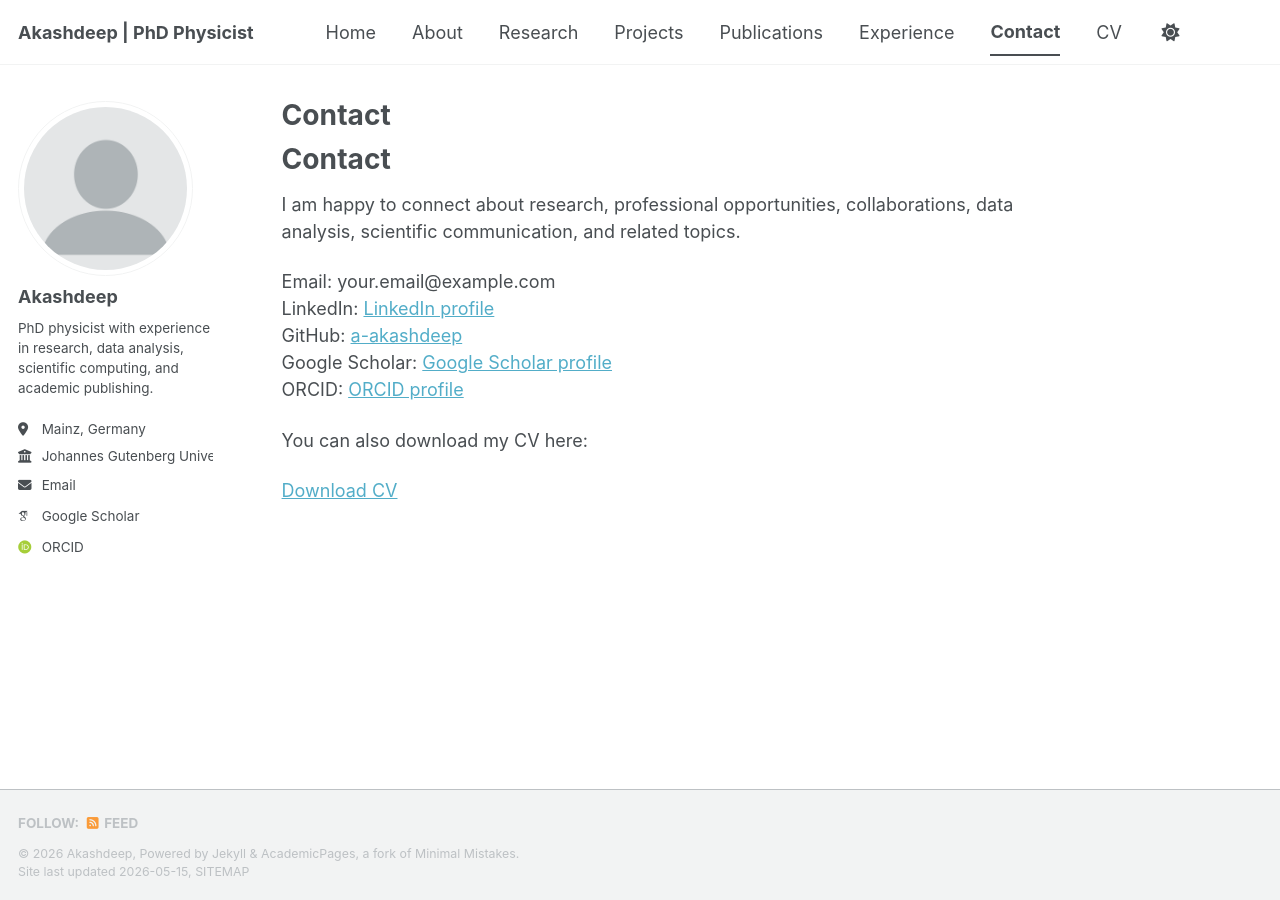
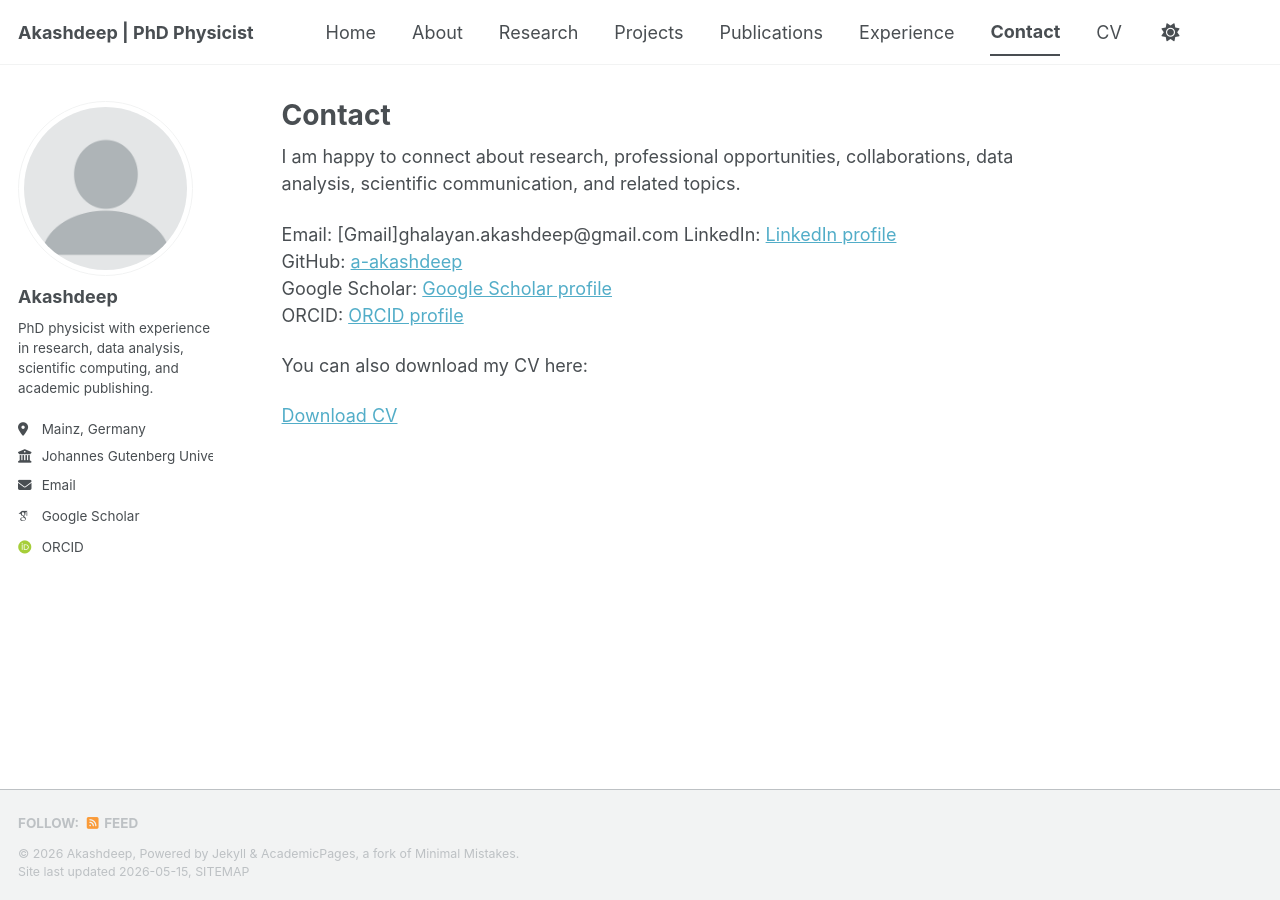
Before and after one commit to a-akashdeep/a-akashdeep, a Jekyll site: the page built from _pages/contact.md, in a window 1280 px wide. Built offline with Jekyll 4.4.1, drawn with Linux system fonts in a browser that asks for light colours; some web fonts are replaced; a script bundle is joined from its source files by our own code; library files that are not in the unit come from our copies.

Commit message:
Update contact.md

```diff
--- a/_pages/contact.md
+++ b/_pages/contact.md
@@ -4,12 +4,11 @@
 author_profile: true
 ---
 
-# Contact
 
 I am happy to connect about research, professional opportunities, collaborations, data analysis, scientific communication, and related topics.
 
-Email: your.email@example.com
-LinkedIn: [LinkedIn profile](https://www.linkedin.com/in/your-profile/)
+Email: [Gmail]ghalayan.akashdeep@gmail.com
+LinkedIn: [LinkedIn profile](www.linkedin.com/in/akashdeep-condensed-matter)
 GitHub: [a-akashdeep](https://github.com/a-akashdeep)
 Google Scholar: [Google Scholar profile](https://scholar.google.co.in/citations?user=9uWMV5wAAAAJ&hl=en)
 ORCID: [ORCID profile](https://orcid.org/0009-0001-9970-2437)
```
